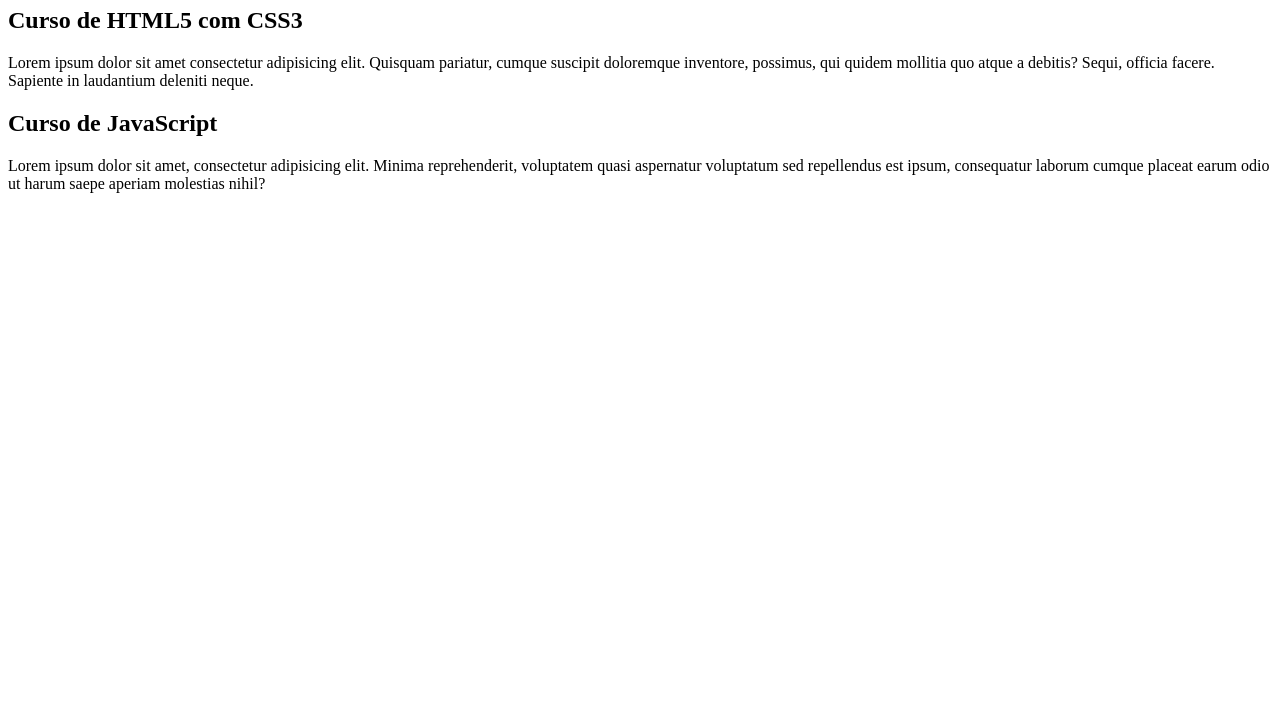
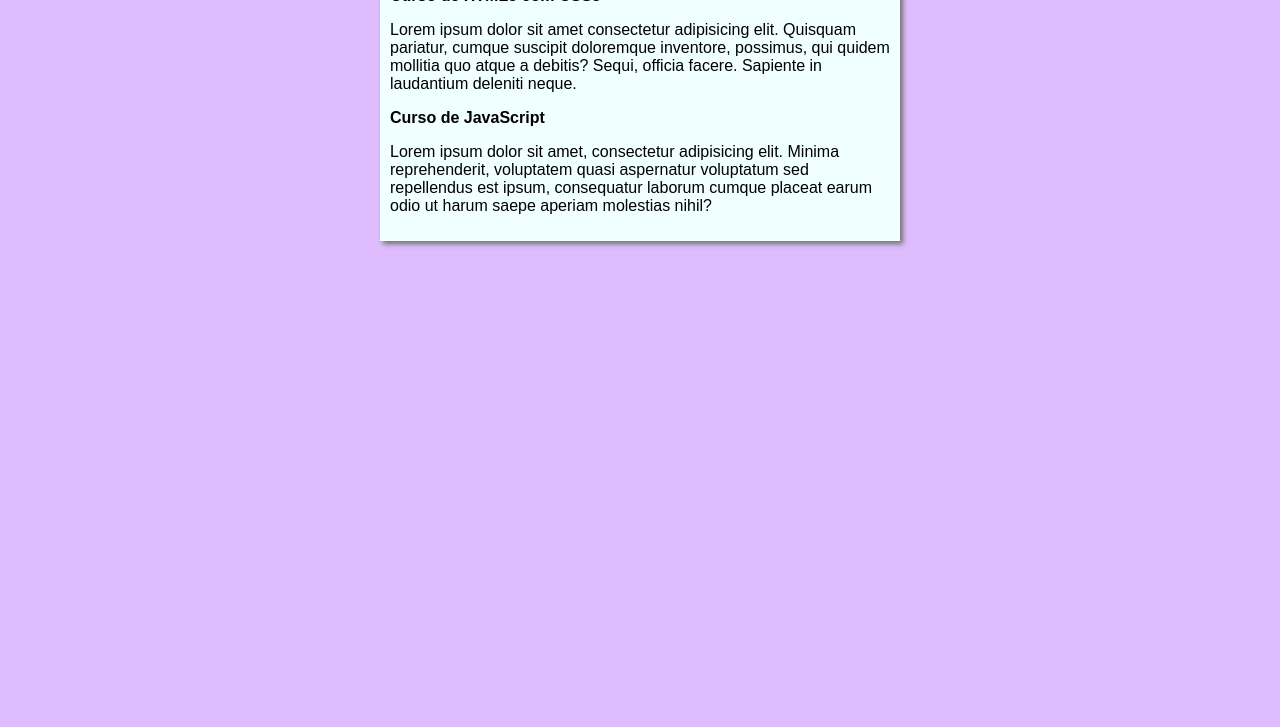
Before and after one commit to ihvgo/projeto_site, a plain HTML site: page index.html in a window 1280 px wide. Shown: the part 73-800 px from the top of the page. Drawn offline with Linux system fonts and the light colour scheme.

Commit message:
Update index.html

```diff
--- a/index.html
+++ b/index.html
@@ -4,6 +4,7 @@
     <meta charset="UTF-8">
     <meta name="viewport" content="width=device-width, initial-scale=1.0">
     <title>Curso em Vídeo</title>
+    <link rel="stylesheet" href="estilo/style.css">
 </head>
 <body>
     <main>
```
